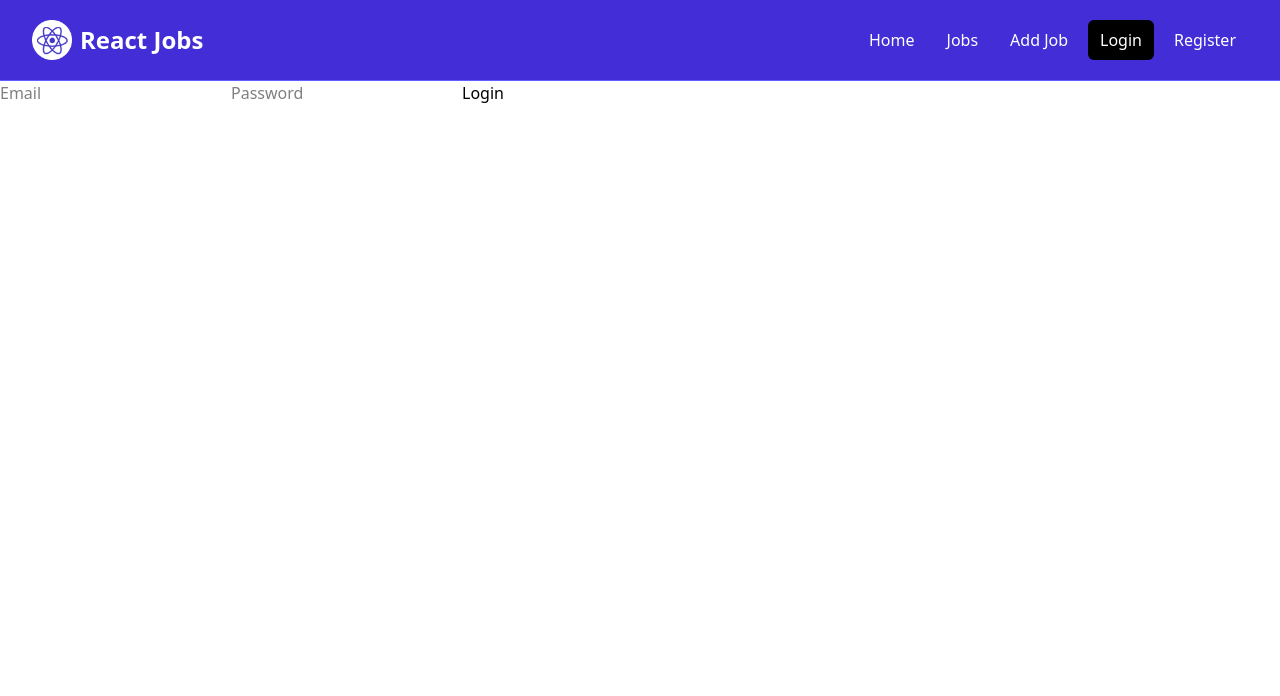
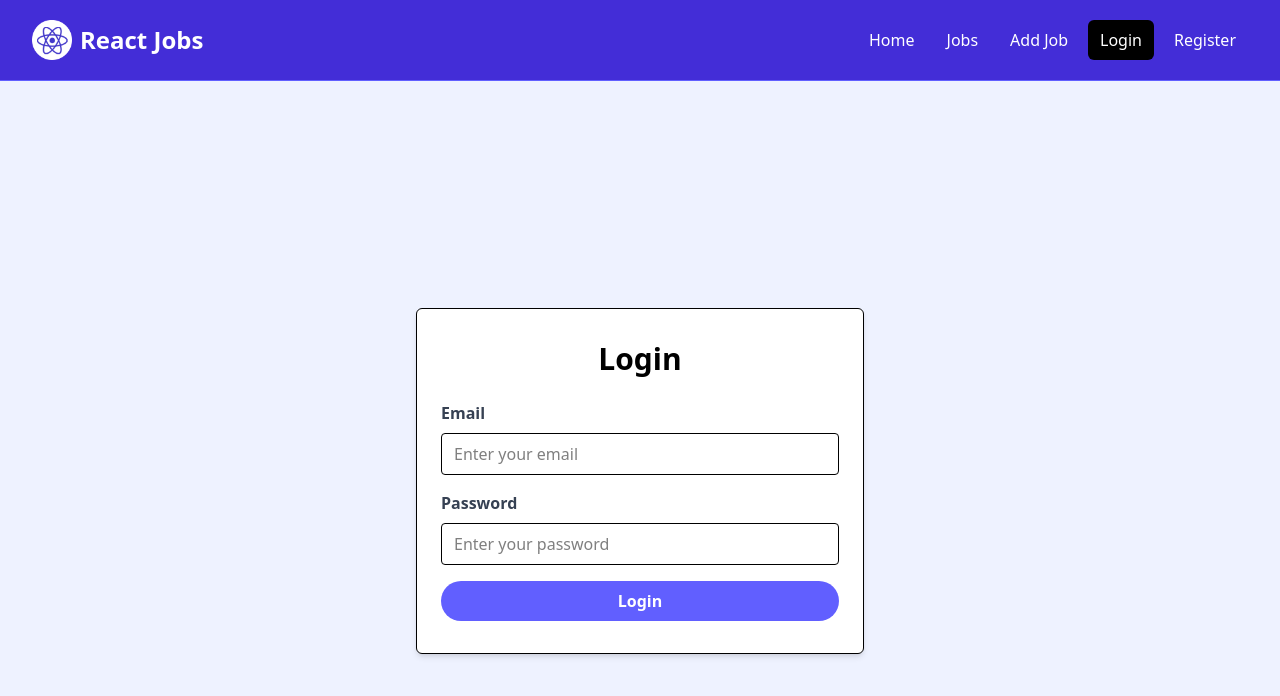
Before and after one commit to Omkar982004/MERN-CRUD-APP-serverless-functions, a React (Vite) app in the folder frontend/: page /login in a window 1280 px wide. Shown: the top 696 px of the page. Built offline with nearby package versions, Linux system fonts and the light colour scheme.

Commit message:
updates to the login page

```diff
--- a/frontend/src/pages/LoginForm.jsx
+++ b/frontend/src/pages/LoginForm.jsx
@@ -1,12 +1,12 @@
-import { useState } from 'react';
-import { useNavigate } from 'react-router-dom';
-import { loginUser } from '../api/auth.js';
-import { toast, ToastContainer } from 'react-toastify';
-import 'react-toastify/dist/ReactToastify.css';
+import { useState } from "react";
+import { useNavigate } from "react-router-dom";
+import { loginUser } from "../api/auth.js";
+import { toast, ToastContainer } from "react-toastify";
+import "react-toastify/dist/ReactToastify.css";
 
 function LoginForm() {
-  const [email, setEmail] = useState('');
-  const [password, setPassword] = useState('');
+  const [email, setEmail] = useState("");
+  const [password, setPassword] = useState("");
   const navigate = useNavigate();
 
   const handleSubmit = async (e) => {
@@ -15,33 +15,67 @@ function LoginForm() {
       const res = await loginUser(email, password);
 
       if (res.token) {
-        toast.success('Login successful!');
-        navigate('/'); // Redirect to home page
+        localStorage.setItem("token", res.token); // Save token
+        toast.success("Login successful!");
+        navigate("/"); // Redirect to home
       } else {
-        toast.error(res.message || 'Login failed');
+        toast.error(res.message || "Login failed");
       }
     } catch (err) {
       console.error(err);
-      toast.error(err.message || 'Something went wrong');
+      toast.error(err.message || "Something went wrong");
     }
   };
 
   return (
     <>
+      <section className="bg-indigo-50 min-h-screen flex items-center justify-center">
+        <div className="container max-w-md py-24">
+          <div className="bg-white px-6 py-8 shadow-md rounded-md border">
+            <h2 className="text-3xl text-center font-semibold mb-6">Login</h2>
             <form onSubmit={handleSubmit}>
+              <div className="mb-4">
+                <label className="block text-gray-700 font-bold mb-2" htmlFor="email">
+                  Email
+                </label>
                 <input
+                  type="email"
+                  id="email"
                   value={email}
                   onChange={(e) => setEmail(e.target.value)}
-          placeholder="Email"
+                  className="border rounded w-full py-2 px-3"
+                  placeholder="Enter your email"
+                  required
                 />
+              </div>
+
+              <div className="mb-4">
+                <label className="block text-gray-700 font-bold mb-2" htmlFor="password">
+                  Password
+                </label>
                 <input
                   type="password"
+                  id="password"
                   value={password}
                   onChange={(e) => setPassword(e.target.value)}
-          placeholder="Password"
+                  className="border rounded w-full py-2 px-3"
+                  placeholder="Enter your password"
+                  required
                 />
-        <button type="submit">Login</button>
+              </div>
+
+              <div>
+                <button
+                  type="submit"
+                  className="bg-indigo-500 hover:bg-indigo-600 text-white font-bold py-2 px-4 rounded-full w-full focus:outline-none focus:shadow-outline"
+                >
+                  Login
+                </button>
+              </div>
             </form>
+          </div>
+        </div>
+      </section>
 
       {/* Toast container */}
       <ToastContainer position="top-right" autoClose={3000} />
```
Lines whose indentation alone changed are shown as unchanged.
